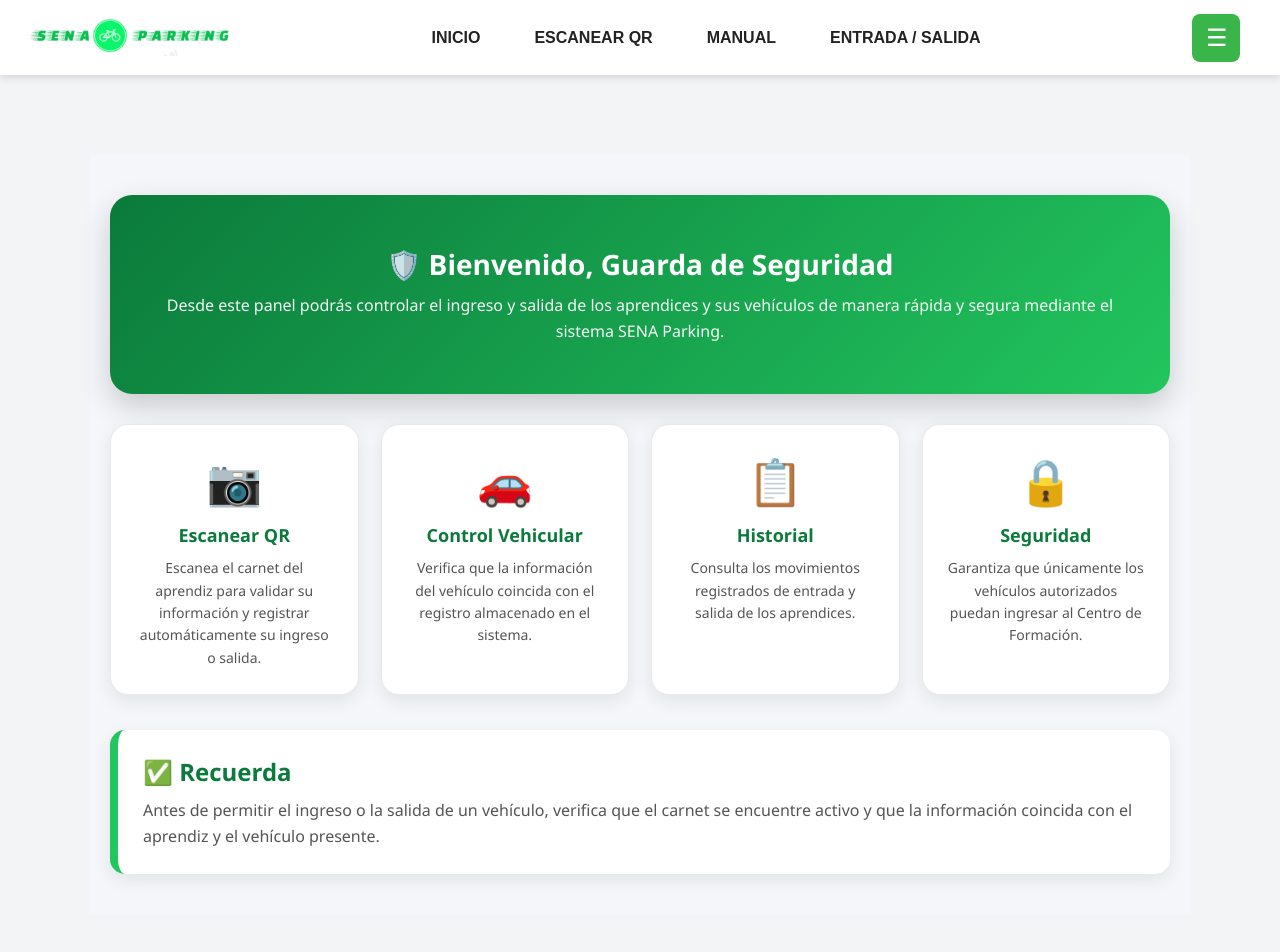
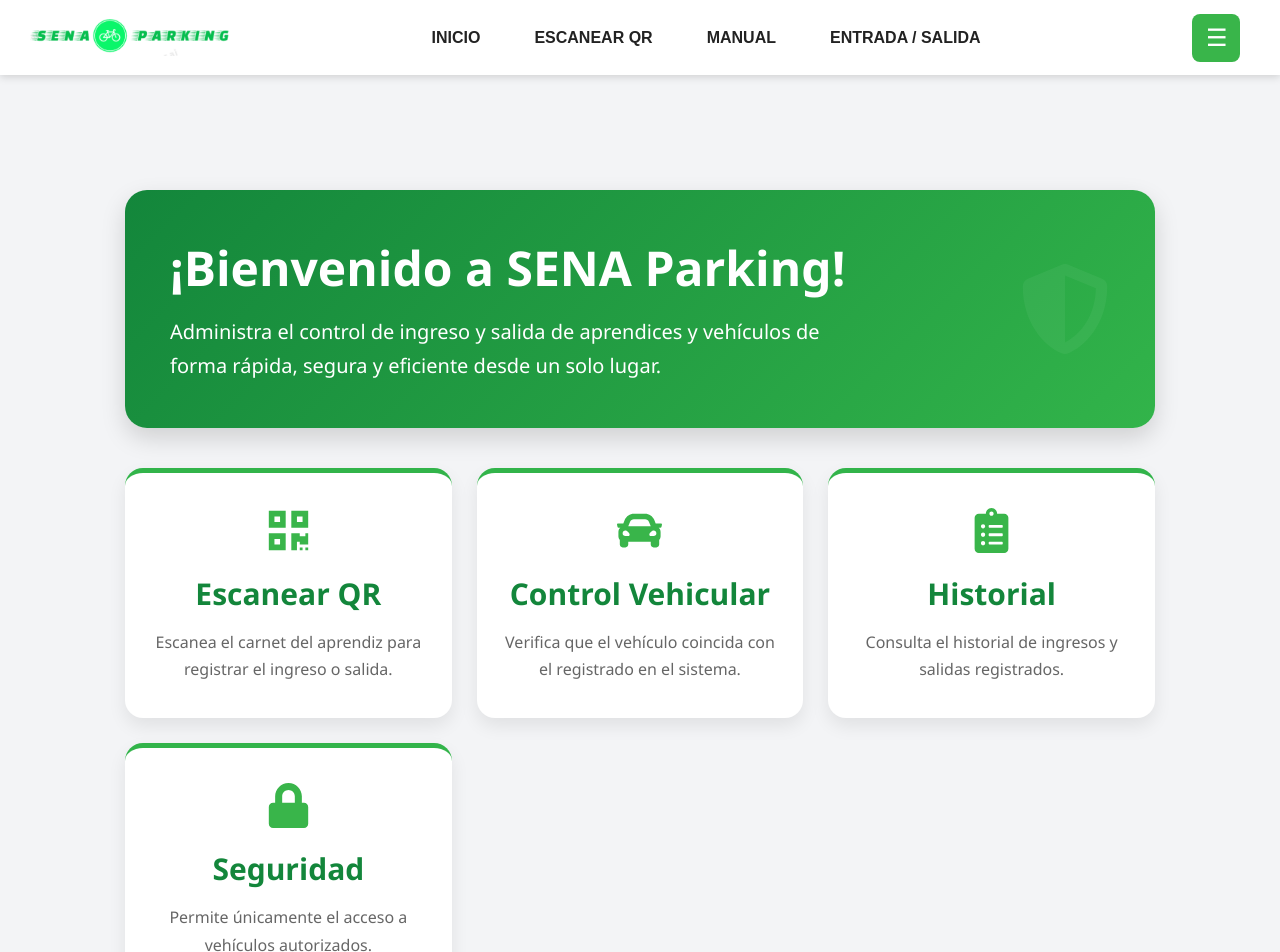
Before and after one commit to Juanysantiago/proyectosena-back-y-front, a React (Vite) app in the folder Front/: page /dashboard-guarda in a window 1280 px wide. Shown: the top 952 px of the page. Built offline with nearby package versions, Linux system fonts and the light colour scheme.

Commit message:
Chore:Se actualiza inicio guarda

```diff
--- a/Front/src/Styles/guarda/InicioGuarda.css
+++ b/Front/src/Styles/guarda/InicioGuarda.css
@@ -1,127 +1,200 @@
 .inicio-guarda{
-    max-width: 1100px;
-    margin: auto;
-    padding: 40px 20px;
-    font-family: 'Segoe UI', sans-serif;
-    background: #f4f6f9;
+    max-width:1200px;
+    margin:auto;
+    padding:35px;
+    font-family:'Segoe UI',sans-serif;
 }
 
-/* ===== BANNER ===== */
-.banner-guarda{
-    background: linear-gradient(135deg, #0b7a3b, #22c55e);
-    color: white;
-    padding: 50px 30px;
-    border-radius: 22px;
-    text-align: center;
-    box-shadow: 0 12px 30px rgba(0,0,0,.18);
-    margin-bottom: 30px;
-    animation: fadeIn 0.6s ease-in-out;
+/*=========================
+        HERO
+=========================*/
+
+.hero-guarda{
+    width:100%;
+    background:#28a745;
+    background:linear-gradient(135deg,#13863b,#32b44a);
+    color:#fff;
+
+    border-radius:22px;
+
+    padding:45px;
+
+    display:flex;
+    justify-content:space-between;
+    align-items:center;
+
+    margin-bottom:40px;
+
+    box-shadow:0 10px 25px rgba(0,0,0,.15);
 }
 
-.banner-guarda h1{
-    font-size: 28px;
-    margin-bottom: 10px;
+.hero-texto{
+    flex:1;
 }
 
-.banner-guarda p{
-    font-size: 16px;
-    opacity: 0.95;
-    line-height: 1.6;
+.hero-texto h1{
+    font-size:48px;
+    margin-bottom:15px;
 }
 
-/* ===== GRID CARDS ===== */
-.cards-guarda{
-    display: grid;
-    grid-template-columns: repeat(auto-fit, minmax(240px, 1fr));
-    gap: 22px;
+.hero-texto p{
+    font-size:20px;
+    line-height:1.7;
+    max-width:650px;
 }
 
-/* ===== CARD ===== */
+.hero-icono{
+    display:flex;
+    justify-content:center;
+    align-items:center;
+
+    font-size:110px;
+
+    color:rgba(255,255,255,.25);
+
+    margin-left:40px;
+}
+
+/*=========================
+        CARDS
+=========================*/
+
+.cards-guarda{
+
+    display:grid;
+
+    grid-template-columns:repeat(auto-fit,minmax(250px,1fr));
+
+    gap:25px;
+
+    margin-bottom:40px;
+
+}
+
 .card-guarda{
-    background: white;
-    padding: 25px;
-    border-radius: 18px;
-    text-align: center;
-    border: 1px solid #e9e9e9;
-    box-shadow: 0 6px 18px rgba(0,0,0,.08);
-    transition: all 0.3s ease;
-    cursor: pointer;
+
+    background:#fff;
+
+    border-radius:18px;
+
+    padding:35px 25px;
+
+    text-align:center;
+
+    border-top:5px solid #32b44a;
+
+    box-shadow:0 8px 18px rgba(0,0,0,.08);
+
+    transition:.3s;
+
 }
 
 .card-guarda:hover{
-    transform: translateY(-10px);
-    box-shadow: 0 16px 35px rgba(0,0,0,.15);
-    border-color: #22c55e;
+
+    transform:translateY(-8px);
+
 }
 
-/* ICONOS */
-.icono{
-    font-size: 45px;
-    margin-bottom: 12px;
-    transition: transform 0.3s ease;
+.icono-card{
+
+    font-size:55px;
+
+    color:#32b44a;
+
+    margin-bottom:18px;
+
 }
 
-.card-guarda:hover .icono{
-    transform: scale(1.2);
+.card-guarda h3{
+
+    color:#13863b;
+
+    margin-bottom:15px;
+
+    font-size:30px;
+
 }
 
-/* TITULO */
-.card-guarda h3{
-    color: #0b7a3b;
-    margin-bottom: 10px;
-    font-size: 18px;
+.card-guarda p{
+
+    color:#666;
+
+    line-height:1.7;
+
 }
 
-/* TEXTO */
-.card-guarda p{
-    color: #555;
-    line-height: 1.6;
-    font-size: 14px;
-}
+/*=========================
+      MENSAJE
+=========================*/
 
-/* ===== MENSAJE FINAL ===== */
 .mensaje-final{
-    margin-top: 35px;
-    background: white;
-    border-left: 8px solid #22c55e;
-    padding: 25px;
-    border-radius: 15px;
-    box-shadow: 0 6px 18px rgba(0,0,0,.08);
+
+    background:#fff;
+
+    border-left:6px solid #32b44a;
+
+    padding:30px;
+
+    border-radius:18px;
+
+    box-shadow:0 8px 18px rgba(0,0,0,.08);
+
 }
 
 .mensaje-final h2{
-    color: #0b7a3b;
-    margin-bottom: 10px;
+
+    color:#13863b;
+
+    margin-bottom:15px;
+
 }
 
-.mensaje-final p{
-    color: #555;
-    line-height: 1.6;
+.mensaje-final ul{
+
+    padding-left:20px;
+
 }
 
-/* ===== ANIMACIÓN ===== */
-@keyframes fadeIn{
-    from{
-        opacity: 0;
-        transform: translateY(-10px);
-    }
-    to{
-        opacity: 1;
-        transform: translateY(0);
-    }
+.mensaje-final li{
+
+    margin:10px 0;
+
 }
 
-/* ===== RESPONSIVE ===== */
-@media (max-width: 600px){
-    .banner-guarda{
-        padding: 35px 20px;
-    }
+/*=========================
+      RESPONSIVE
+=========================*/
 
-    .banner-guarda h1{
-        font-size: 22px;
-    }
+@media(max-width:768px){
 
-    .card-guarda{
-        padding: 20px;
-    }
+.hero-guarda{
+
+    flex-direction:column;
+
+    text-align:center;
+
 }
+
+.hero-icono{
+
+    margin-top:25px;
+
+    margin-left:0;
+
+    font-size:80px;
+
+}
+
+.hero-texto h1{
+
+    font-size:34px;
+
+}
+
+.hero-texto p{
+
+    font-size:17px;
+
+}
+
+}
--- a/Front/src/pages/guarda/InicioGuarda.jsx
+++ b/Front/src/pages/guarda/InicioGuarda.jsx
@@ -1,49 +1,73 @@
-import "../../Styles/guarda/InicioGuarda.css"
+import {
+  FaShieldAlt,
+  FaQrcode,
+  FaCar,
+  FaClipboardList,
+  FaLock,
+} from "react-icons/fa";
+
+import "../../Styles/guarda/InicioGuarda.css";
 
 export default function InicioGuarda() {
   return (
     <div className="inicio-guarda">
 
-      <div className="banner-guarda">
-        <h1>🛡️ Bienvenido, Guarda de Seguridad</h1>
-        <p>
-          Desde este panel podrás controlar el ingreso y salida de los aprendices y sus vehículos de manera rápida y segura mediante el sistema SENA Parking.
-        </p>
+      <div className="hero-guarda">
+
+        <div className="hero-texto">
+          <h1>¡Bienvenido a SENA Parking!</h1>
+
+          <p>
+            Administra el control de ingreso y salida de aprendices y vehículos
+            de forma rápida, segura y eficiente desde un solo lugar.
+          </p>
+        </div>
+
+        <div className="hero-icono">
+          <FaShieldAlt />
+        </div>
+
       </div>
 
       <div className="cards-guarda">
 
         <div className="card-guarda">
-          <div className="icono">📷</div>
+          <FaQrcode className="icono-card"/>
           <h3>Escanear QR</h3>
-          <p>Escanea el carnet del aprendiz para validar su información y registrar automáticamente su ingreso o salida.</p>
+          <p>Escanea el carnet del aprendiz para registrar el ingreso o salida.</p>
         </div>
 
         <div className="card-guarda">
-          <div className="icono">🚗</div>
+          <FaCar className="icono-card"/>
           <h3>Control Vehicular</h3>
-          <p>Verifica que la información del vehículo coincida con el registro almacenado en el sistema.</p>
+          <p>Verifica que el vehículo coincida con el registrado en el sistema.</p>
         </div>
 
         <div className="card-guarda">
-          <div className="icono">📋</div>
+          <FaClipboardList className="icono-card"/>
           <h3>Historial</h3>
-          <p>Consulta los movimientos registrados de entrada y salida de los aprendices.</p>
+          <p>Consulta el historial de ingresos y salidas registrados.</p>
         </div>
 
         <div className="card-guarda">
-          <div className="icono">🔒</div>
+          <FaLock className="icono-card"/>
           <h3>Seguridad</h3>
-          <p>Garantiza que únicamente los vehículos autorizados puedan ingresar al Centro de Formación.</p>
+          <p>Permite únicamente el acceso a vehículos autorizados.</p>
         </div>
 
       </div>
 
       <div className="mensaje-final">
-        <h2>✅ Recuerda</h2>
-        <p>
-          Antes de permitir el ingreso o la salida de un vehículo, verifica que el carnet se encuentre activo y que la información coincida con el aprendiz y el vehículo presente.
-        </p>
+
+        <h2>Accesos rápidos</h2>
+
+        <ul>
+          <li>📷 Escanear carnet.</li>
+          <li>🚗 Verificar vehículo.</li>
+          <li>📋 Consultar historial.</li>
+          <li>🔒 Validar carnet activo.</li>
+        </ul>
+
       </div>
 
     </div>
```
Also changed, not shown: 4 other files (tests, documents, lock files or other folders).
